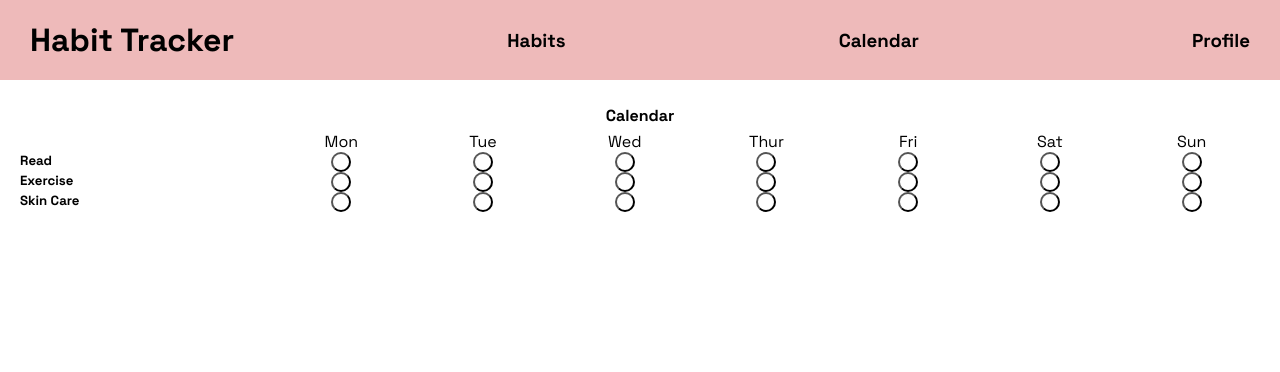
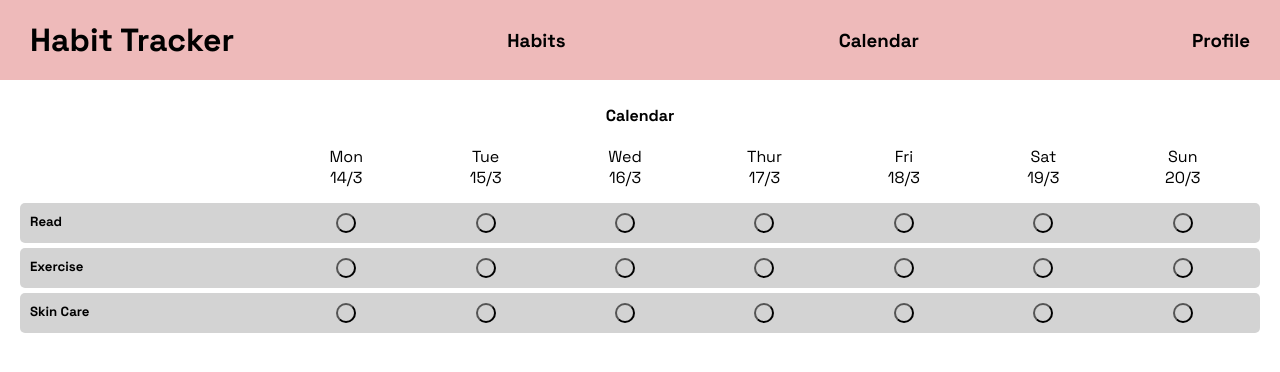
Before and after one commit to sheevak/habit-tracker, a React (Create React App) app: page /calendar in a window 1280 px wide. Shown: the top 372 px of the page. Built offline with nearby package versions, Linux system fonts and the light colour scheme.

Commit message:
Add dates to Calendar page

```diff
--- a/src/Data.js
+++ b/src/Data.js
@@ -2,7 +2,6 @@ const Data = [{
         id: 0,
         name: "Read",
         frequency: [1, 7],
-        days: [1, 2, 3, 4, 5, 6, 0],
         streak: 0,
         total: 0,
         completed: [
@@ -15,7 +14,6 @@ const Data = [{
         id: 1,
         name: "Exercise",
         frequency: [1, 3],
-        days: [1, 3, 6],
         streak: 0,
         total: 0,
         completed: [
@@ -27,7 +25,6 @@ const Data = [{
         id: 2,
         name: "Skin Care",
         frequency: [2, 7],
-        days: [1, 2, 3, 4, 5, 6, 0],
         streak: 0,
         total: 0,
         completed: [
--- a/src/components/Habit.js
+++ b/src/components/Habit.js
@@ -49,7 +49,7 @@ function Habit(props) {
     )
 
     return (
-        <div className="grid">
+        <div className="grid" style={{"--color": "LightGray"}}  >
             <h5 className="habit-title">{props.name}</h5>
             {buttonElements}
         </div>
--- a/src/pages/Calendar.js
+++ b/src/pages/Calendar.js
@@ -8,9 +8,10 @@ function Calendar() {
     const {allHabits} = useContext(Context)
 
     //calculating dates
+    const days = ["Sun", "Mon", "Tue", "Wed", "Thur", "Fri", "Sat"];
     const today = new Date();
     const todayDay = today.getDay();
-    const mondayDate = new Date(today.setDate(today.getDate() - todayDay + 1))
+    const mondayDate = new Date(today.setDate(today.getDate() - todayDay + 1));
     const dates = [mondayDate];
 
     for (let i = 1; i < 7; i++){
@@ -31,19 +32,20 @@ function Calendar() {
         />
     )
 
+    const dayElements = dates.map(date =>
+        <div className="day">
+            <p>{days[date.getDay()]}</p>
+            <p>{date.getDate() + "/" + (date.getMonth()+1)}</p>
+        </div>
+    )
+
     return (
         <div className="calendar-page">
             <h4 className="calendar-title">Calendar</h4>
             <div className="calendar-container">
                 <div className="grid">
                     <p></p>
-                    <p>Mon</p>
-                    <p>Tue</p>
-                    <p>Wed</p>
-                    <p>Thur</p>
-                    <p>Fri</p>
-                    <p>Sat</p>
-                    <p>Sun</p>
+                    {dayElements}
                 </div>
                 {habitElements}
             </div>
--- a/src/styles.css
+++ b/src/styles.css
@@ -48,12 +48,19 @@ header {
     grid-template-rows: max-content;
     gap: 5px;
     justify-items: center;
+    border-radius: 5px;
+    margin: 5px 0;
+    padding: 10px;
+    background-color: var(--color);
 }
 
 .habit-title {
     justify-self: left;
 }
 
+.day {
+    text-align: center;
+}
 
 /* ----------------- */
 .pie {
```
